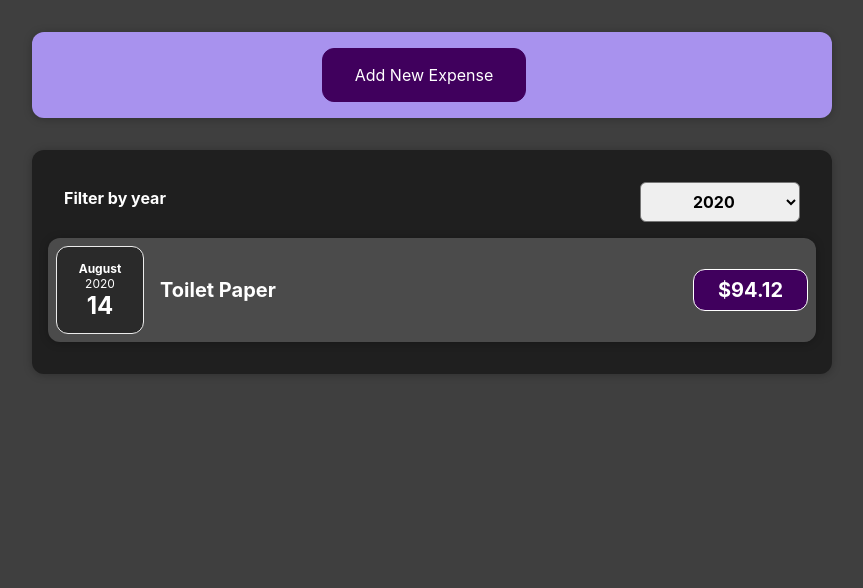
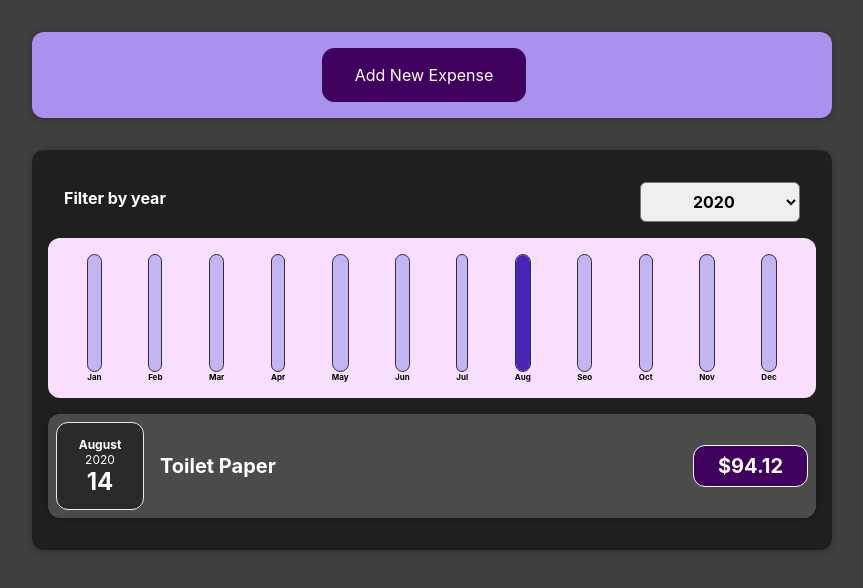
Before and after one commit to SteveLabrinos/react-playground, a React (Create React App) app: page / in a window 1280 px wide. Shown: the top 588 px of the page, without its empty margins (208-1071 px from the left). Built offline with nearby package versions, Linux system fonts and the light colour scheme.

Commit message:
add expense chart wraper component and calculate expenses per month

```diff
--- a/src/components/Chart/Chart.js
+++ b/src/components/Chart/Chart.js
@@ -2,15 +2,13 @@
 import './Chart.css';
 
 function Chart({ dataPoints }) {
+  const dataPointValues = dataPoints.map(dataPoint => dataPoint.value);
+  const totalMaximum = Math.max(...dataPointValues);
+
   return (
     <div className='chart'>
       {dataPoints.map(dataPoint => (
-        <ChartBar
-          key={dataPoint.label}
-          value={dataPoint.value}
-          maxValue={null}
-          label={dataPoint.label}
-        />
+        <ChartBar key={dataPoint.label} maxValue={totalMaximum} {...dataPoint} />
       ))}
     </div>
   );
--- a/src/components/Expenses/Expenses.js
+++ b/src/components/Expenses/Expenses.js
@@ -3,6 +3,7 @@
 import ExpenseList from './ExpensesList';
 import Card from '../UI/Card';
 import ExpensesFilter from './ExpensesFilter';
+import ExpensesChart from './ExpensesChart';
 import './Expenses.css';
 
 function Expenses({ expenses }) {
@@ -22,6 +23,7 @@
         selected={expensesFilter}
         onAddExpensesFilter={addExpensesFilterHandler}
       />
+      <ExpensesChart expenses={filteredExpenses} />
       <ExpenseList expenses={filteredExpenses} />
     </Card>
   );
--- /dev/null
+++ b/src/components/Expenses/ExpensesChart.js
@@ -0,0 +1,27 @@
+import Chart from '../Chart/Chart';
+
+function ExpensesChart({ expenses }) {
+  const chartDataPoints = [
+    { label: 'Jan', value: 0 },
+    { label: 'Feb', value: 0 },
+    { label: 'Mar', value: 0 },
+    { label: 'Apr', value: 0 },
+    { label: 'May', value: 0 },
+    { label: 'Jun', value: 0 },
+    { label: 'Jul', value: 0 },
+    { label: 'Aug', value: 0 },
+    { label: 'Seo', value: 0 },
+    { label: 'Oct', value: 0 },
+    { label: 'Nov', value: 0 },
+    { label: 'Dec', value: 0 },
+  ];
+
+  expenses.forEach(expense => {
+    const expenseMonth = expense.date.getMonth();
+    chartDataPoints[expenseMonth].value += expense.amount;
+  });
+
+  return <Chart dataPoints={chartDataPoints} />;
+}
+
+export default ExpensesChart;
```
